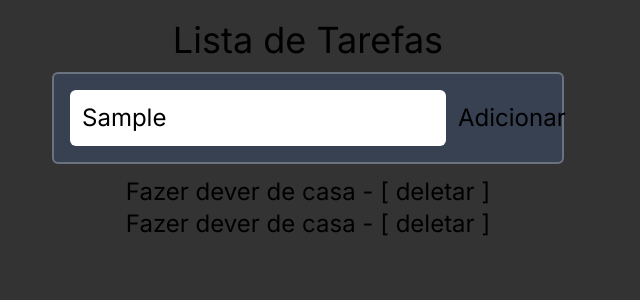
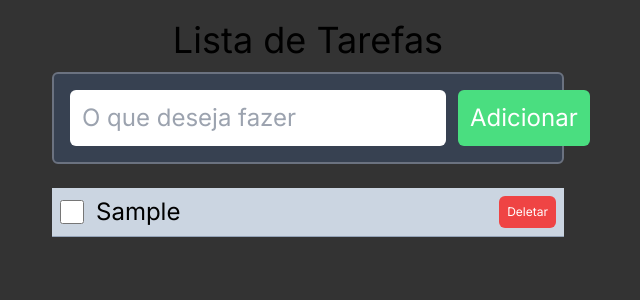
Before and after one commit to kabitschke/react-aulas, a Next.js app: page / in a window 1280 px wide. Both pictures are taken after typing "Sample" into the empty fields and a click on the button "Adicionar". Shown: the top 300 px of the page, without its empty margins (332-972 px from the left). Built offline with nearby package versions, Linux system fonts and the light colour scheme.

Commit message:
arrayState

```diff
--- a/src/app/page.tsx
+++ b/src/app/page.tsx
@@ -9,11 +9,26 @@ const Page = () => {
     checked: boolean;
   }
 
-  const [list, setList] = useState<Todo[]>([{label: 'Fazer dever de casa', checked: false}, {label: 'Fazer dever de casa', checked: true}]);
+  const [itemInput, setItemInput] = useState('');
+  const [list, setList] = useState<Todo[]>([]);
 
 
+const handleAddButton = () => {
+  if(itemInput.trim() === '')return;
+  setList([...list, {label: itemInput, checked:false}]);
+  setItemInput('');
+}
 
+const deleteItem = (e:number) => {
+  setList(list.filter((el, key)=> key !== e));
+}
 
+const toggleItem = (index: number) => {
+  const newList = list.map((item, i) =>
+    i === index ? { ...item, checked: !item.checked } : item
+  );
+  setList(newList);
+}
 
   return (
     <div className="w-screen h-screen flex flex-col items-center text-2xl">
@@ -24,18 +39,37 @@ const Page = () => {
         <input type="text"
         placeholder="O que deseja fazer"
         className="flex-1 boder border-black p-3 text-2xl text-black rounded-md mr-3"
+        value={itemInput}
+        onChange={e => setItemInput(e.target.value)}
         />
 
-      <button>Adicionar</button>
+      <button className="bg-green-400 p-3 text-white rounded-md" onClick={handleAddButton}>Adicionar</button>
       </div>
 
-      <ul>
-        {list.map(el => (
-        <li>{el.label}  - <button className="hover:underline">[ deletar ]</button></li>
 
-      ))}
+    <div className="flex w-full max-w-lg my-3 bg-slate-300">
+      <ul className="w-full">
+        {list.map((el, i) => (
+          <li key={i} className="flex justify-between items-center p-2 border-b border-slate-400">
+            <input onClick={() => toggleItem(i)} type="checkbox" checked={el.checked}  className="w-6 h-6 mr-3"/>
+            <span
+                onClick={() => toggleItem(i)}
+                className={`flex-1 cursor-pointer ${el.checked ? 'line-through' : ''}`}
+              >
+                {el.label}
+              </span>
 
+
+            <button
+            className="hover:underline p-2 bg-red-500 rounded-md text-white text-xs"
+            onClick={() => deleteItem(i)}
+
+            >Deletar</button>
+          </li>
+        ))}
       </ul>
+    </div>
+
 
 
     </div>
```
